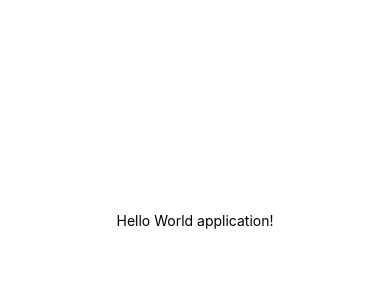
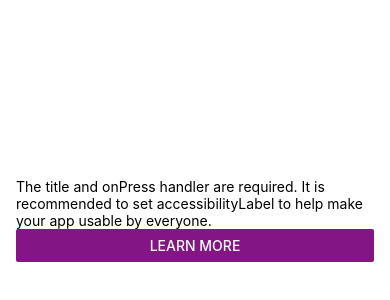
Before and after one commit to saitnyalcin/react-native-helloworld, a React Native app: screen / in a window 390 px wide. Shown: the part 202-502 px from the top of the page. Built offline with nearby package versions, Linux system fonts and the light colour scheme.

Commit message:
ui modification is implemented

```diff
--- a/App.js
+++ b/App.js
@@ -1,20 +1,26 @@
 import { StatusBar } from "expo-status-bar";
 import { StyleSheet, Text, View } from "react-native";
+import { Button, SafeAreaView } from "react-native-web";
 
 export default function App() {
   return (
-    <View style={styles.container}>
-      <Text>Hello World application!</Text>
+    <SafeAreaView style={styles.container}>
+      <Text style={styles.title}>
+        The title and onPress handler are required. It is recommended to set
+        accessibilityLabel to help make your app usable by everyone.
+      </Text>
+      <Button onPress={onPressLearnMore} title="Learn More" color="#841584" />
       <StatusBar style="auto" />
-    </View>
+    </SafeAreaView>
   );
 }
+
+const onPressLearnMore = () => console.log("onPress clicked..");
 
 const styles = StyleSheet.create({
   container: {
     flex: 1,
-    backgroundColor: "#fff",
-    alignItems: "center",
     justifyContent: "center",
+    marginHorizontal: 16,
   },
 });
```
